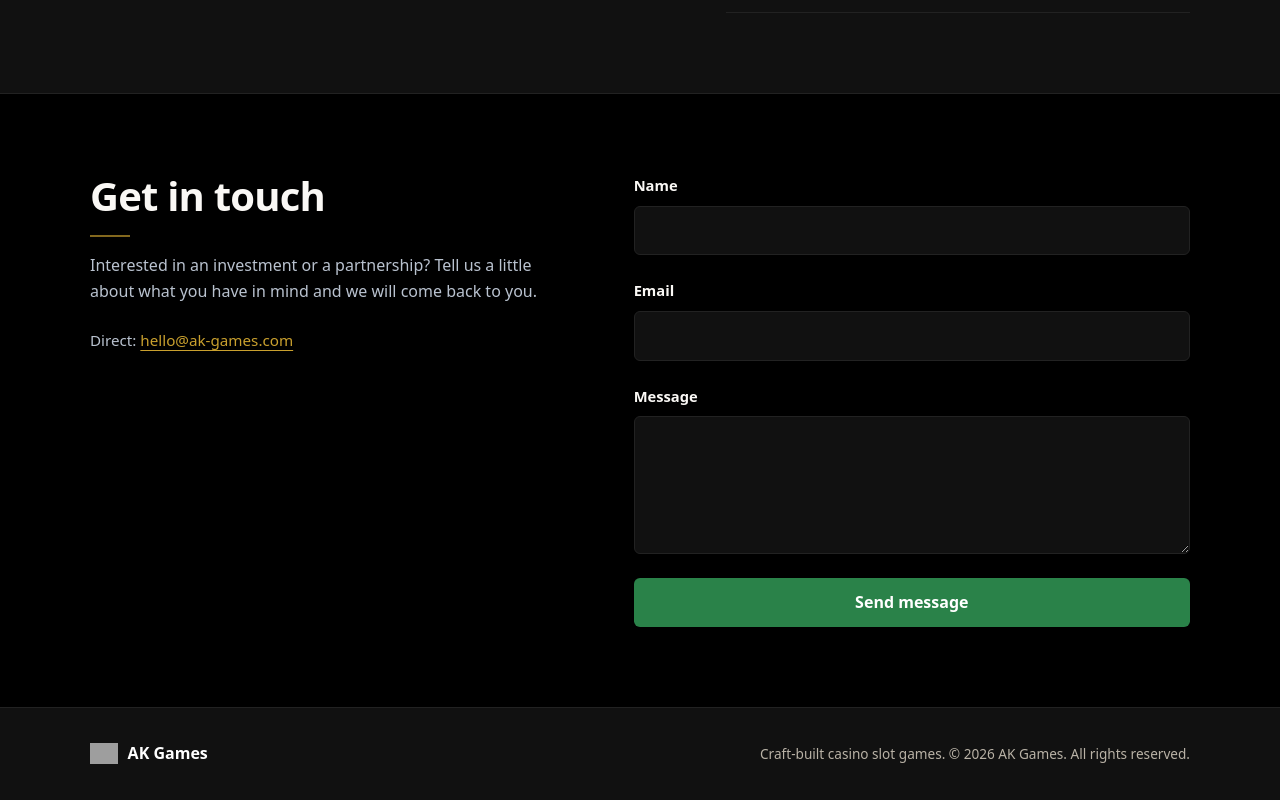
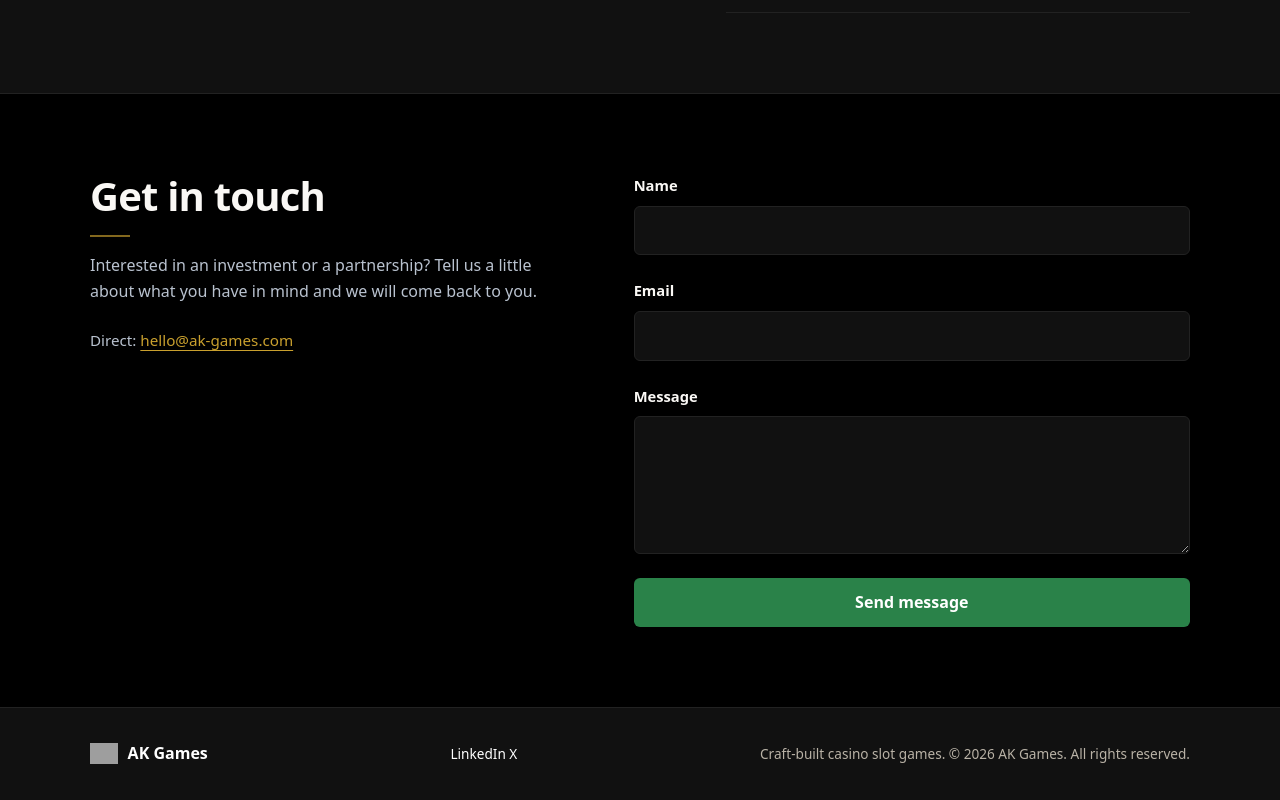
Before and after one commit to alekskorolev3/ak-games-landing, a Nuxt app: page / in a window 1280 px wide. Shown: the part 1665-2465 px from the top of the page. Built offline with nearby package versions, Linux system fonts and the light colour scheme; grey boxes are pictures that could not be loaded; a web font is replaced by a local one.

Commit message:
Added footer w/ social links

```diff
--- a/components/AppFooter.vue
+++ b/components/AppFooter.vue
@@ -4,6 +4,24 @@
       <div class="footer-brand">
         <img src="/logo.webp" alt="" class="brand-logo" width="28" height="28" />
         <span>AK&nbsp;Games</span>
+      </div>
+      <div class="footer-links">
+        <a
+          href="https://www.linkedin.com/company/ak-games-studio"
+          target="_blank"
+          rel="noopener noreferrer"
+          class="footer-link"
+        >
+          LinkedIn
+        </a>
+        <a
+          href="https://x.com/akgamesstudio"
+          target="_blank"
+          rel="noopener noreferrer"
+          class="footer-link"
+          >
+          X
+        </a>
       </div>
       <p class="footer-note">
         Craft-built casino slot games. &copy; {{ new Date().getFullYear() }} AK Games. All rights reserved.
@@ -48,4 +66,15 @@
   font-size: 0.85rem;
   color: #b9b2a6;
 }
+
+.footer-link {
+  color: #ffffff;
+  text-decoration: none;
+  font-size: 0.85rem;
+  transition: color 0.2s;
+}
+
+.footer-link:hover {
+  color: #0077b5;
+}
 </style>
```
